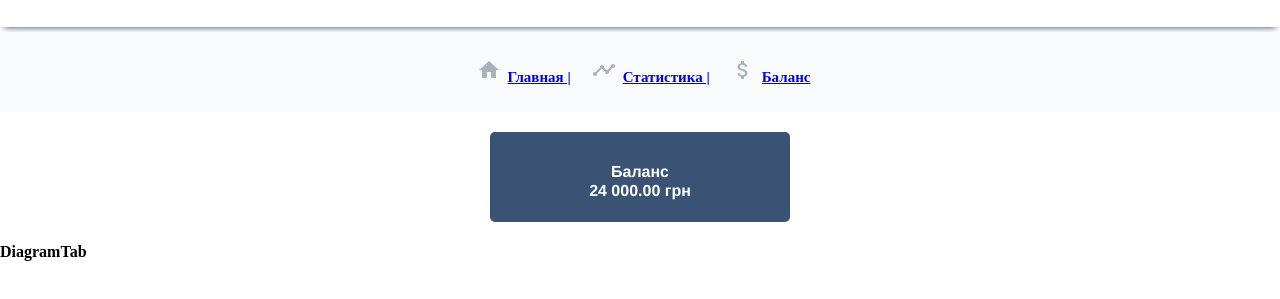
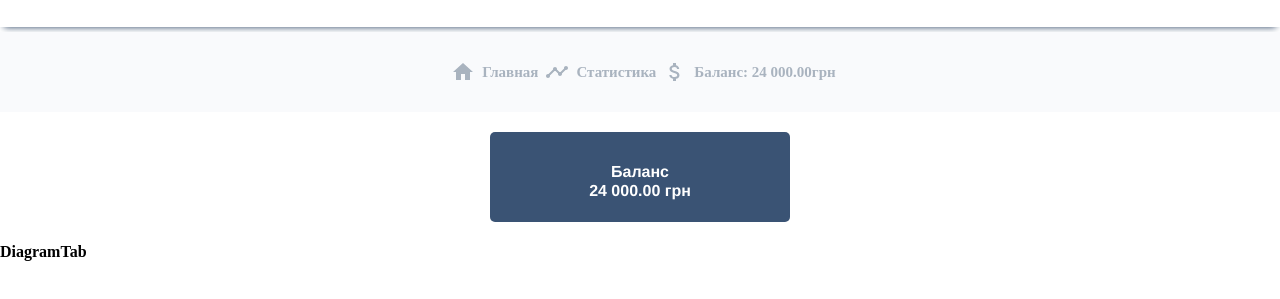
Before and after one commit to 503292/wallet, a React app: page /diagram in a window 1280 px wide. Shown: the part 53-352 px from the top of the page. Built offline with nearby package versions, Linux system fonts and the light colour scheme.

Commit message:
FIX _ style Navigation

```diff
--- a/src/components/Header/Header.module.css
+++ b/src/components/Header/Header.module.css
@@ -75,5 +75,5 @@
   }
 }
 
-@media (min-width: 1280px) {
+@media (min-width: 1024px) {
 }
--- a/src/components/Navigation/Navigation.js
+++ b/src/components/Navigation/Navigation.js
@@ -7,6 +7,9 @@ import { ReactComponent as Currency } from '../../assets/icons/currency exchange
 import css from './Navigation.module.css';
 
 const Navigation = () => {
+  const widthDevice = window.screen.width;
+
+  // console.log(, 'window.screen.width');
   return (
     <ul className={css.wrapNav}>
       <li>
@@ -16,9 +19,10 @@ const Navigation = () => {
           exact
           activeClassName={css.selected}
         >
+          <div className={css.wrapIcon}>
             <Home className={`${css.iconHome} ${css.icons}`} />
-
-          {/* <div>Главная</div> */}
+            {widthDevice >= 768 && <div className={css.descr}>Главная</div>}
+          </div>
         </NavLink>
       </li>
       <li>
@@ -27,24 +31,31 @@ const Navigation = () => {
           to="/diagram"
           exact
           activeClassName={css.selected}
-          // activeStyle={ativeStyle}
         >
+          <div className={css.wrapIcon}>
             <Diagram className={`${css.iconDiagram} ${css.icons}`} />
-          {/* <div>Статистика</div> */}
+            {widthDevice >= 768 && <div className={css.descr}>Статистика</div>}
+          </div>
         </NavLink>
       </li>
+      {widthDevice <= 1023 && (
         <li>
           <NavLink
             className={css.linkCurrency}
             to="/currency"
             exact
             activeClassName={css.selected}
-          // activeStyle={ativeStyle}
           >
+            <div className={css.wrapIcon}>
               <Currency className={`${css.iconCurrency} ${css.icons}`} />
-          {/* <div>Баланс</div> */}
+
+              {widthDevice >= 768 && (
+                <div className={css.descr}>Баланс: 24 000.00грн</div>
+              )}
+            </div>
           </NavLink>
         </li>
+      )}
     </ul>
   );
 };
--- a/src/components/Navigation/Navigation.module.css
+++ b/src/components/Navigation/Navigation.module.css
@@ -5,7 +5,6 @@
   align-items: center;
   background-color: #3a5374;
   margin-bottom: 20px;
-  padding: 8px 0;
   box-shadow: 0px 4px 10px -4px #3a5374;
 }
 
@@ -16,7 +15,6 @@
 .icons {
   border-radius: 5px;
   background-color: #284060;
-  /* fill: #a9b3bf; */
 }
 .icons:hover,
 .icons:focus,
@@ -30,6 +28,7 @@
 .linkCurrency {
   fill: #a9b3bf;
   padding: 0 7px;
+  text-decoration: none;
 }
 .selected {
   fill: white;
@@ -38,7 +37,7 @@
 .iconDiagram,
 .iconCurrency {
   fill: inherit;
-  margin: 0;
+  margin: 0 10px;
   padding: 0;
 }
 @media (min-width: 768px) {
@@ -61,17 +60,21 @@
     background-color: transparent;
     fill: #3a5374;
   }
-
-  .linkHome::after {
-    content: 'Главная |';
+  .iconHome,
+  .iconDiagram,
+  .iconCurrency {
+    display: inline-block;
   }
-  .linkDiagram::after {
-    content: 'Статистика  |';
+  .wrapIcon {
+    display: flex;
+    align-items: center;
   }
-  .linkCurrency::after {
-    content: 'Баланс';
+  .descr {
+    list-style: none;
+    text-decoration: none;
+    color: #a9b3bf;
   }
 }
 
-@media (min-width: 1280px) {
+@media (min-width: 1024px) {
 }
--- a/src/stylesheet/main.css
+++ b/src/stylesheet/main.css
@@ -37,20 +37,3 @@ button:hover {
 button:focus {
   outline: none;
 }
-@media screen and (min-width: 320px) {
-  .container {
-    max-width: 300px;
-  }
-}
-
-@media screen and (min-width: 768px) {
-  .container {
-    max-width: 718px;
-  }
-}
-
-@media screen and (min-width: 1280px) {
-  .container {
-    max-width: 1228px;
-  }
-}
```
Also changed, not shown: src/components/App.js (+0 -9 lines), src/components/App.module.css (+8 -31 lines). Lines whose indentation alone changed are shown as unchanged.
